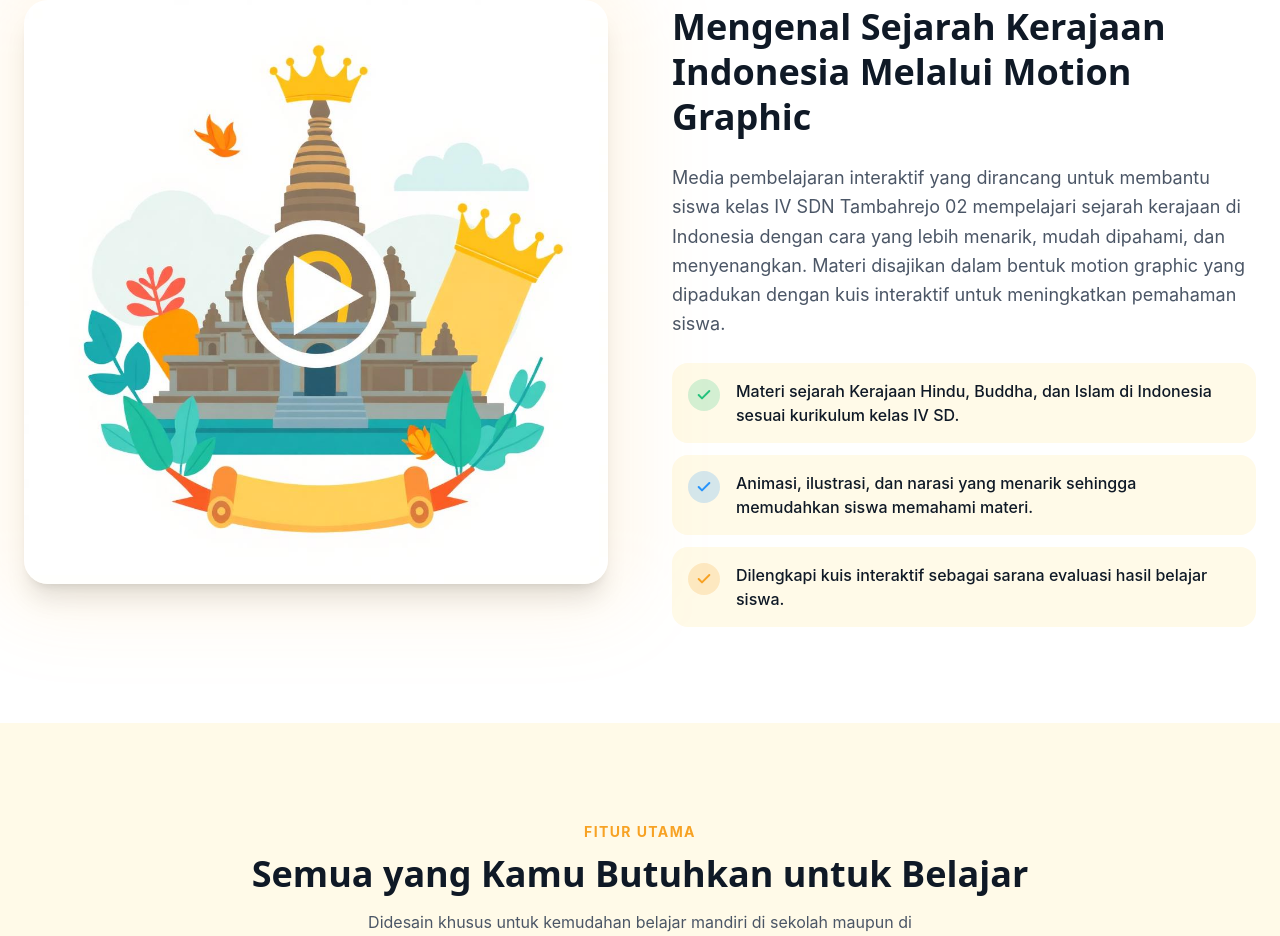
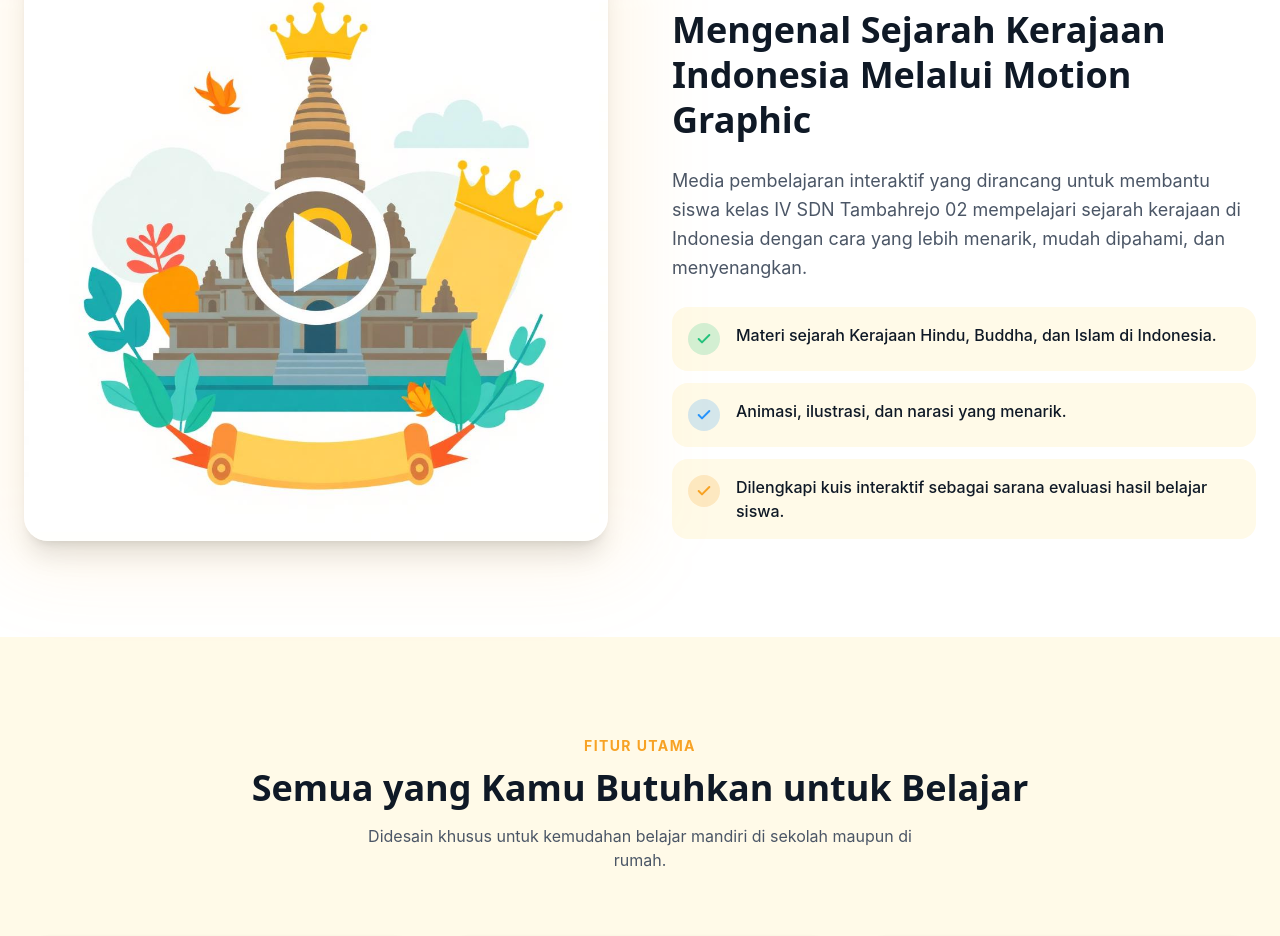
Before and after one commit to otnattt/media-pembelajaran-frontend, a React (Vite) app: page / in a window 1280 px wide. Shown: the part 867-1803 px from the top of the page. Built offline with nearby package versions, Linux system fonts and the light colour scheme; no server answers.

Commit message:
Update halaman tentang dan penyempurnaan frontend

```diff
--- a/src/Components/landing/About.jsx
+++ b/src/Components/landing/About.jsx
@@ -4,11 +4,11 @@ import aboutImg from "../../assets/about-illustration.jpg";
 const points = [
   {
     dot: "bg-brand-accent/20 text-brand-accent",
-    text: "Materi sejarah Kerajaan Hindu, Buddha, dan Islam di Indonesia sesuai kurikulum kelas IV SD.",
+    text: "Materi sejarah Kerajaan Hindu, Buddha, dan Islam di Indonesia.",
   },
   {
     dot: "bg-brand-secondary/20 text-brand-secondary",
-    text: "Animasi, ilustrasi, dan narasi yang menarik sehingga memudahkan siswa memahami materi.",
+    text: "Animasi, ilustrasi, dan narasi yang menarik.",
   },
   {
     dot: "bg-brand-primary/20 text-brand-primary",
@@ -50,7 +50,7 @@ export default function AboutSection() {
             </h2>
 
             <p className="text-ink-soft text-lg leading-relaxed">
-              Media pembelajaran interaktif yang dirancang untuk membantu siswa kelas IV SDN Tambahrejo 02 mempelajari sejarah kerajaan di Indonesia dengan cara yang lebih menarik, mudah dipahami, dan menyenangkan. Materi disajikan dalam bentuk motion graphic yang dipadukan dengan kuis interaktif untuk meningkatkan pemahaman siswa.
+              Media pembelajaran interaktif yang dirancang untuk membantu siswa kelas IV SDN Tambahrejo 02 mempelajari sejarah kerajaan di Indonesia dengan cara yang lebih menarik, mudah dipahami, dan menyenangkan.
             </p>
 
             <div className="grid grid-cols-1 gap-3">
```
